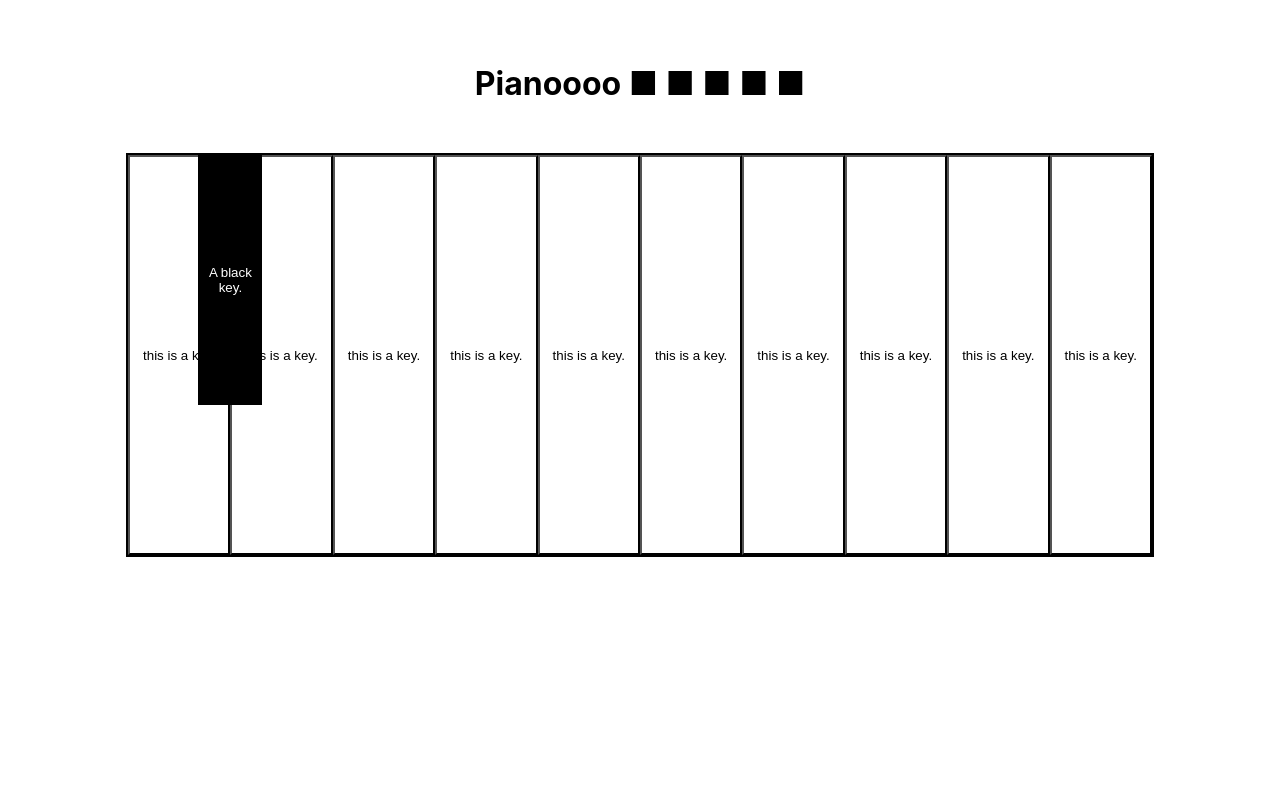
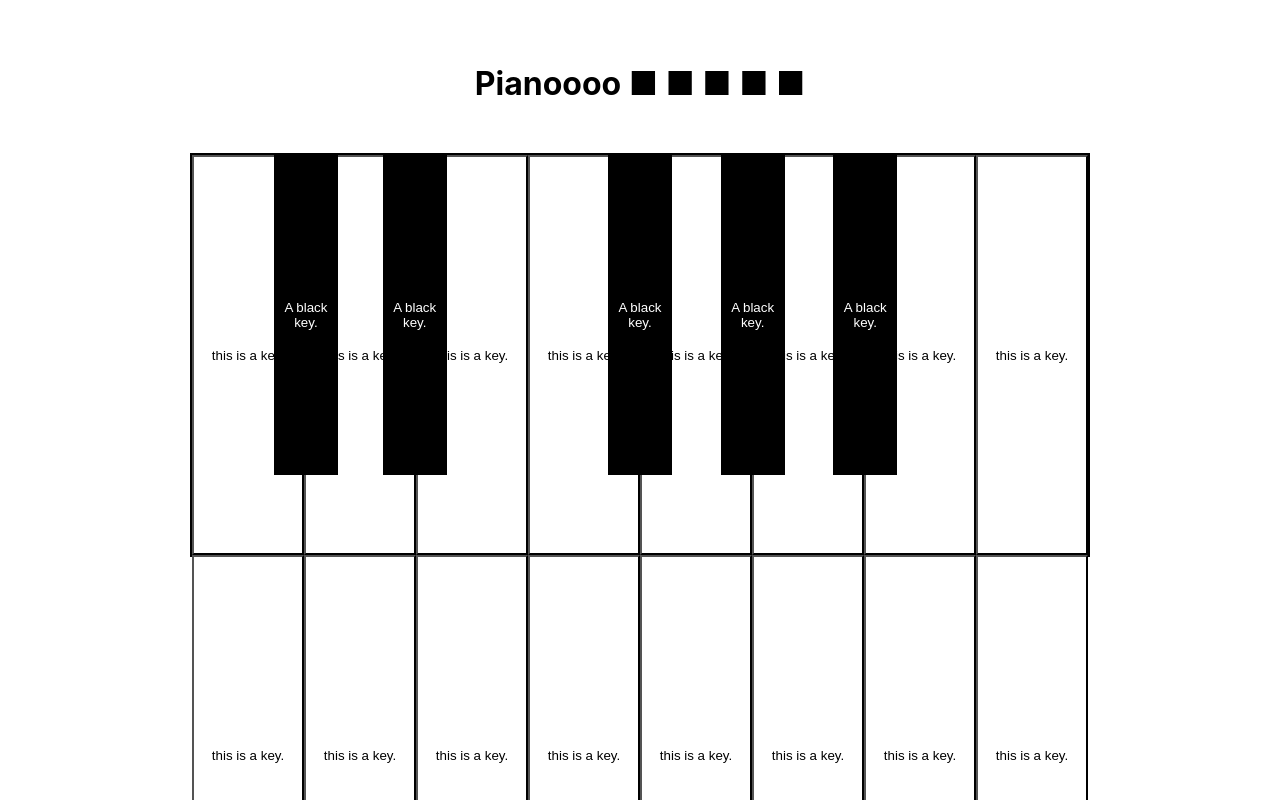
Before and after one commit to jialin-wu-02/Pianoo, a React (Create React App) app in the folder pianoo/: page / in a window 1280 px wide. Shown: the top 800 px of the page. Built offline with nearby package versions, Linux system fonts and the light colour scheme.

Commit message:
black key UI 1.0

```diff
--- a/pianoo/src/components/Piano/Key/BlackKey.js
+++ /dev/null
@@ -1,15 +0,0 @@
-import React, { Component } from 'react';
-import classes from './BlackKey.module.css';
-
-class BlackKey extends Component {
-
-  render() {
-    return (
-      <div className={classes.BlackKey}>
-      	<button> A black key. </button>
-      </div>
-    );
-  }
-}
-
-export default BlackKey;
--- a/pianoo/src/components/Piano/Key/BlackKey.module.css
+++ /dev/null
@@ -1,9 +0,0 @@
-.BlackKey button {
-	position: absolute;
-	left: 15.5%;
-	border: 1px black solid;
-	height: 250px;
-	background-color: black;
-	color: white;
-	width: 5%;
-}
--- /dev/null
+++ b/pianoo/src/components/Piano/Octave/Key/BlackKeys.js
@@ -0,0 +1,22 @@
+import React from 'react';
+import classes from './BlackKeys.module.css';
+
+
+// a list of black keys instead of single black keys
+// using nth-child to fix the issue of positioning.
+const blackKeys = (props) => {
+
+	const keys = [];
+
+	for (var i = 0; i < 5; i++) {
+		keys.push(<button key={"bk" + i}> A black key. </button>)
+	}
+
+    return (
+      <div className={classes.BlackKeys}>
+      	{keys}
+      </div>
+    );
+}
+
+export default blackKeys;
--- /dev/null
+++ b/pianoo/src/components/Piano/Octave/Key/BlackKeys.module.css
@@ -0,0 +1,29 @@
+.BlackKeys button {
+	position: absolute;
+	border: 1px black solid;
+	height: 40%;
+	background-color: black;
+	color: white;
+	width: 5%;
+}
+
+
+.BlackKeys button:nth-child(1) {
+  	left: 21.4%;
+}
+
+.BlackKeys button:nth-child(2) {
+  	left: 29.9%;
+}
+
+.BlackKeys button:nth-child(3) {
+  	left: 47.5%;
+}
+
+.BlackKeys button:nth-child(4) {
+  	left: 56.3%;
+}
+
+.BlackKeys button:nth-child(5) {
+  	left: 65.1%;
+}
--- a/pianoo/src/components/Piano/Key/WhiteKey.module.css
+++ b/pianoo/src/components/Piano/Octave/Key/WhiteKey.module.css
@@ -3,5 +3,5 @@
 	border: 1px black solod;
 	height: 400px;
 	background-color: white;
-	width: 10%;
+	width: 12.5%;
 }
--- /dev/null
+++ b/pianoo/src/components/Piano/Octave/Octave.js
@@ -0,0 +1,23 @@
+import React from 'react';
+import classes from './Octave.module.css';
+import WhiteKey from './Key/WhiteKey';
+import BlackKeys from './Key/BlackKeys';
+
+// an octave contains eight white keys and five black keys.
+const octave = (props) => {
+
+	const keys = [];
+
+	for (var i = 0; i < 8; i++) {
+		keys.push(<WhiteKey key={"wk" + i} />)
+	}
+
+	return (
+		<div className={classes.Octave}>
+			{keys}
+			<BlackKeys />
+		</div>
+	);
+}
+
+export default octave;
--- /dev/null
+++ b/pianoo/src/components/Piano/Octave/Octave.module.css
@@ -0,0 +1,3 @@
+.Octave {
+	width: 100%;
+}
--- a/pianoo/src/components/Piano/Piano.js
+++ b/pianoo/src/components/Piano/Piano.js
@@ -1,21 +1,15 @@
 import React from 'react';
 import classes from './Piano.module.css';
-import WhiteKey from './Key/WhiteKey';
-import BlackKey from './Key/BlackKey';
+import Octave from './Octave/Octave';
 
+
+// piano contains at least one octave.
 const piano = (props) => {
-
-	const keys = [];
-
-	for (var i = 0; i < props.numberOfKeys; i++) {
-		keys.push(<WhiteKey />)
-	}
 
     return (
 		<div className={classes.Piano}>
-			{keys}
-			<BlackKey />
-
+			<Octave key="1"/>
+			<Octave key="2"/>
 		</div>
     );
 }
--- a/pianoo/src/components/Piano/Piano.module.css
+++ b/pianoo/src/components/Piano/Piano.module.css
@@ -1,6 +1,6 @@
 .Piano {
 	margin: 50px auto;
-	width: 80%;
+	width: 70%;
 	height: 400px;
 	border: 2px solid black;
 }
```
Also changed, not shown: pianoo/src/playground.html (added, +70 -0 lines), pianoo/src/components/Piano/Octave/Key/WhiteKey.js (renamed from pianoo/src/components/Piano/Key/WhiteKey.js).
